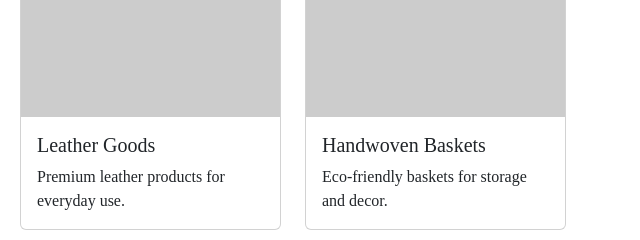
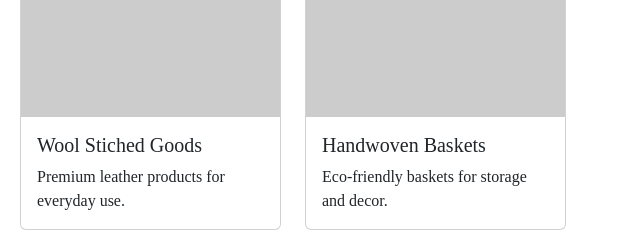
Before and after one commit to AayanYasin/AptechEprojectHC, a plain HTML site: page index.html in a window 1280 px wide. Shown: the part 3600-3840 px from the top of the page, 632-1272 px from the left. Drawn offline with nearby package versions, Linux system fonts and the light colour scheme; placeholder pictures from the web are drawn by us; a web font is replaced by a local one.

Commit message:
Minor changes on page title and category titles By Aayan

```diff
--- a/index.html
+++ b/index.html
@@ -3,7 +3,7 @@
 <head>
   <meta charset="UTF-8">
   <meta name="viewport" content="width=device-width, initial-scale=1.0">
-  <title>Handicraft E-commerce</title>
+  <title>Handicrafty website</title>
   <link href="https://cdn.jsdelivr.net/npm/bootstrap@5.3.0/dist/css/bootstrap.min.css" rel="stylesheet">
   <link href="https://cdn.jsdelivr.net/npm/bootstrap-icons@1.10.5/font/bootstrap-icons.css" rel="stylesheet">
   <link rel="stylesheet" href="styles.css">
@@ -180,7 +180,7 @@
           <div class="card">
             <img src="https://placehold.co/800x800" class="card-img-top" alt="Product 6">
             <div class="card-body">
-              <h5 class="card-title">Leather Goods</h5>
+              <h5 class="card-title">Wool Stiched Goods</h5>
               <p class="card-text">Premium leather products for everyday use.</p>
             </div>
           </div>
```
Also changed, not shown: imgs/cor1.jpg (deleted).
